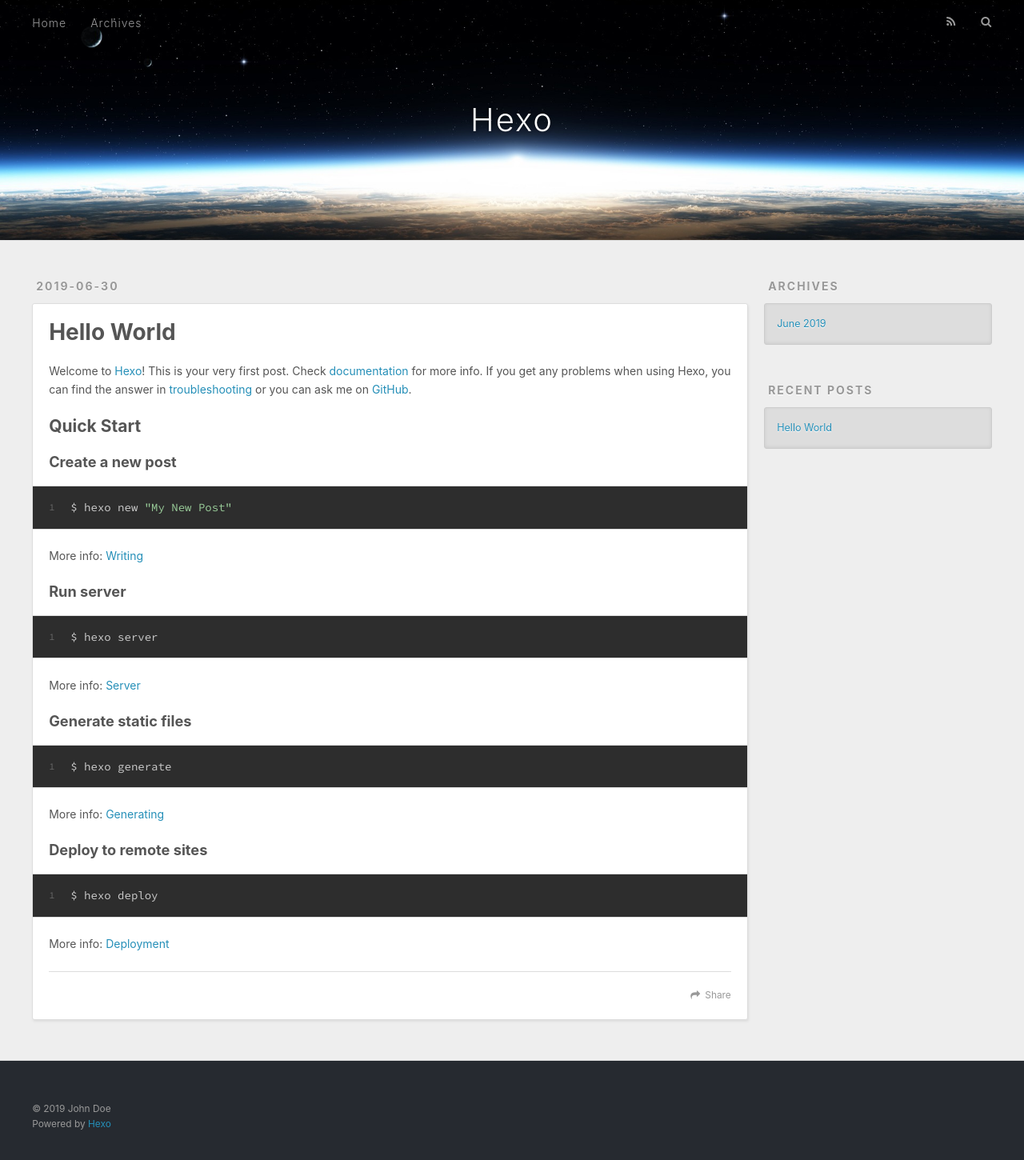
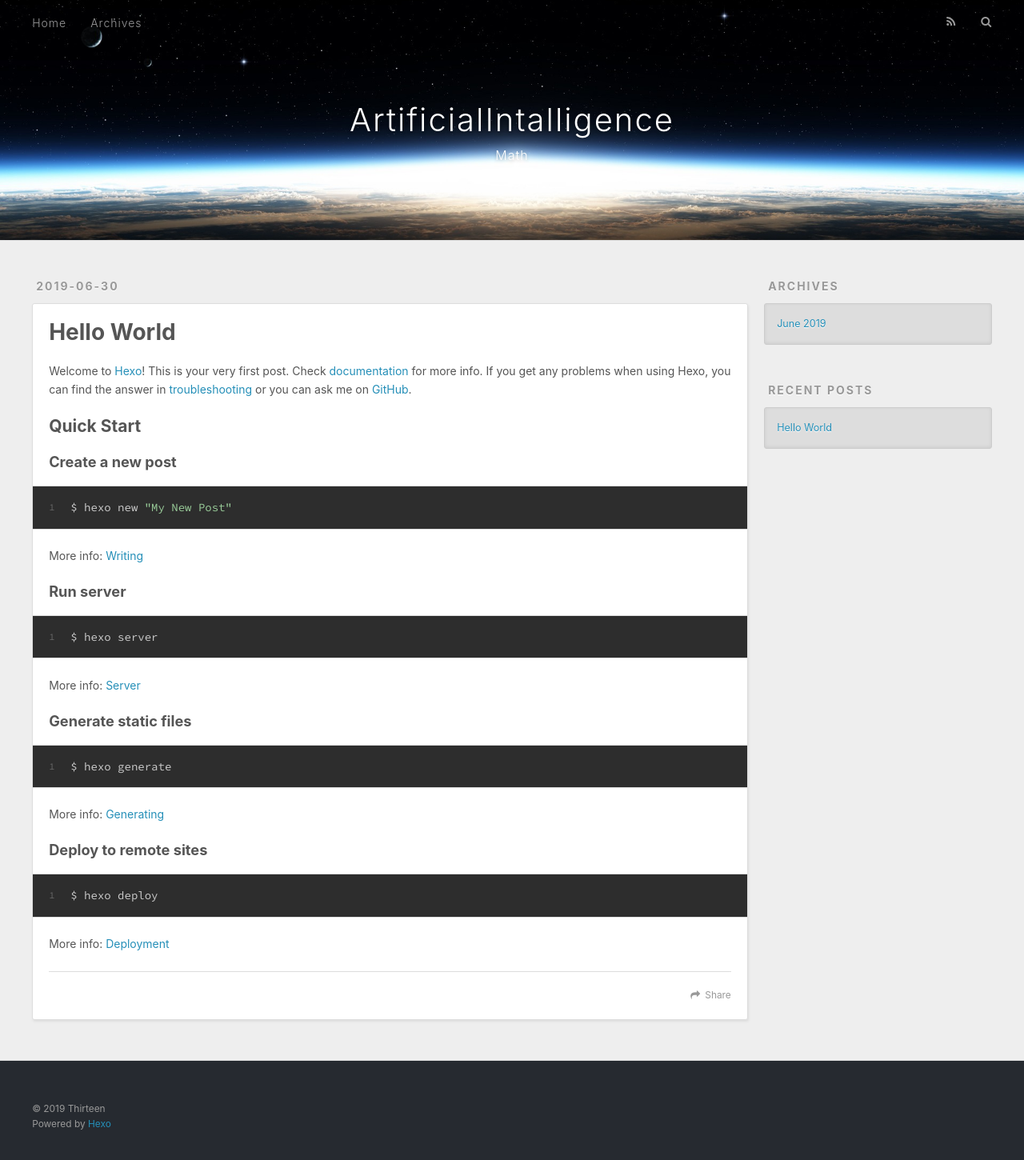
Before and after one commit to thirteenl/thirteenl.github.io, a plain HTML site: page index.html in a window 1280 px wide. Shown: the whole page at 80% size. Drawn offline with nearby package versions, Linux system fonts and the light colour scheme.

Commit message:
Site updated: 2019-06-30 23:00:31

```diff
--- a/index.html
+++ b/index.html
@@ -5,17 +5,18 @@
 
 
 
-  <title>Hexo</title>
+  <title>ArtificialIntalligence</title>
   <meta name="viewport" content="width=device-width, initial-scale=1, maximum-scale=1">
-  <meta property="og:type" content="website">
-<meta property="og:title" content="Hexo">
+  <meta name="keywords" content="DeepLearning,ReinforcementLearning,Python">
+<meta property="og:type" content="website">
+<meta property="og:title" content="ArtificialIntalligence">
 <meta property="og:url" content="http://yoursite.com/index.html">
-<meta property="og:site_name" content="Hexo">
-<meta property="og:locale" content="default">
+<meta property="og:site_name" content="ArtificialIntalligence">
+<meta property="og:locale" content="zh">
 <meta name="twitter:card" content="summary">
-<meta name="twitter:title" content="Hexo">
+<meta name="twitter:title" content="ArtificialIntalligence">
 
-    <link rel="alternate" href="/atom.xml" title="Hexo" type="application/atom+xml">
+    <link rel="alternate" href="/atom.xml" title="ArtificialIntalligence" type="application/atom+xml">
 
 
     <link rel="icon" href="/favicon.png">
@@ -34,8 +35,12 @@
   <div id="header-outer" class="outer">
     <div id="header-title" class="inner">
       <h1 id="logo-wrap">
-        <a href="/" id="logo">Hexo</a>
+        <a href="/" id="logo">ArtificialIntalligence</a>
       </h1>
+
+        <h2 id="subtitle-wrap">
+          <a href="/" id="subtitle">Math</a>
+        </h2>
 
     </div>
     <div id="header-inner" class="inner">
@@ -101,7 +106,7 @@
 
     </div>
     <footer class="article-footer">
-      <a data-url="http://yoursite.com/2019/06/30/hello-world/" data-id="cjxj2ge2q0000k4v4ns0exsqg" class="article-share-link">Share</a>
+      <a data-url="http://yoursite.com/2019/06/30/hello-world/" data-id="cjxj2zq9r00005kv4lyjo14cz" class="article-share-link">Share</a>
 
 
     </footer>
@@ -157,7 +162,7 @@
 
   <div class="outer">
     <div id="footer-info" class="inner">
-      &copy; 2019 John Doe<br>
+      &copy; 2019 Thirteen<br>
       Powered by <a href="http://hexo.io/" target="_blank">Hexo</a>
     </div>
   </div>
```
Also changed, not shown: 2019/06/30/hello-world/index.html (+12 -7 lines), archives/2019/06/index.html (+14 -9 lines), archives/2019/index.html (+14 -9 lines), archives/index.html (+14 -9 lines).
